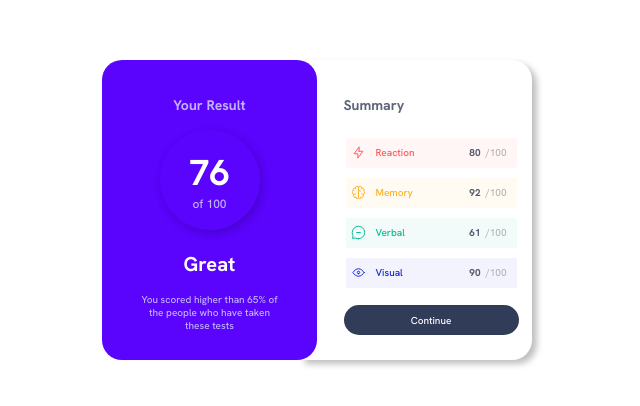
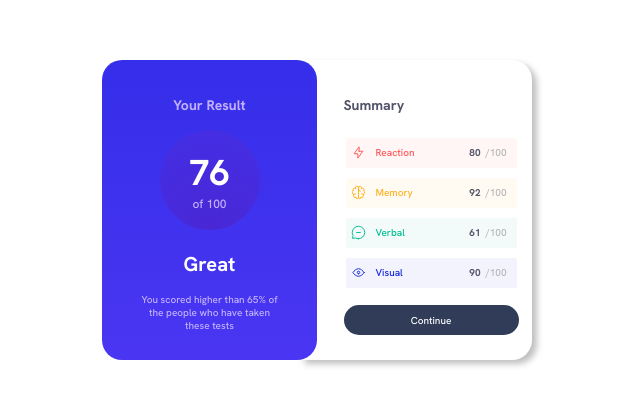
Before and after one commit to coyad45/summary-component, a plain HTML site: page index.html in a window 1280 px wide. Shown: the part 190-596 px from the top of the page, without its empty margins (323-963 px from the left). Drawn offline with Linux system fonts and the light colour scheme.

Commit message:
modificacion de los colores gradiantes

```diff
--- a/style.css
+++ b/style.css
@@ -27,6 +27,7 @@ main
     background: #5A03FD;
     border-radius: 20px;
     z-index: 2;
+    background: linear-gradient(180deg, #352EEA 0%, #4A36F2 100%);
     position: absolute;
     display: grid;
     grid-template-rows: 70px 100px 50px 80px;
@@ -46,7 +47,7 @@ main
 {
     width: 100px;
     height: 100px;
-    box-shadow: 2px 3px 9px 0px rgba(0,0,0,0.2);
+    background: radial-gradient(circle at bottom, #4928D5 , #442EE5);
     border-radius: 50%;
     display: flex;
     flex-direction: column;
@@ -98,7 +99,7 @@ main
 {
     font-weight: bold;
     font-size: 14px;
-    color: #5C6479;
+    color: #505269;
     margin-top: 25px;
 }
 .main__right table tr
```
